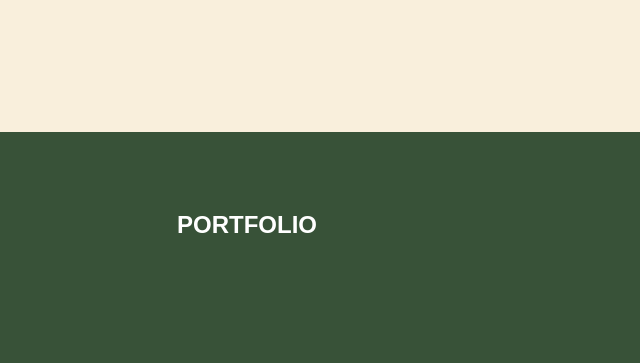
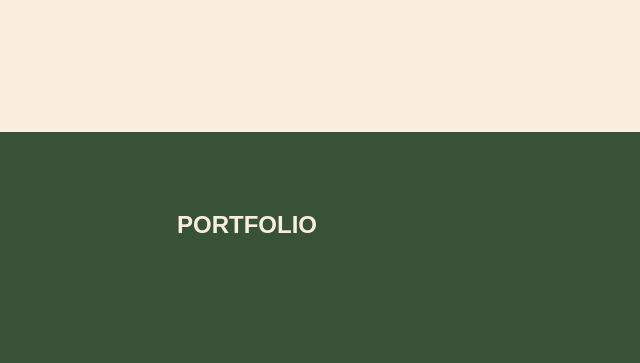
Before and after one commit to oscvrhrr/client-website, a plain HTML site: page index.html in a window 1280 px wide. Shown: the part 2820-3183 px from the top of the page, 393-1033 px from the left. Drawn offline with Linux system fonts and the light colour scheme.

Commit message:
updated portfolio section

```diff
--- a/styles.css
+++ b/styles.css
@@ -396,7 +396,7 @@
     padding: 5rem 0;
     padding-bottom: 8rem;
     font-size: 1.5rem;
-    color: white;
+    color: #F9EFDC;
 }
 
 .project--container {
```
